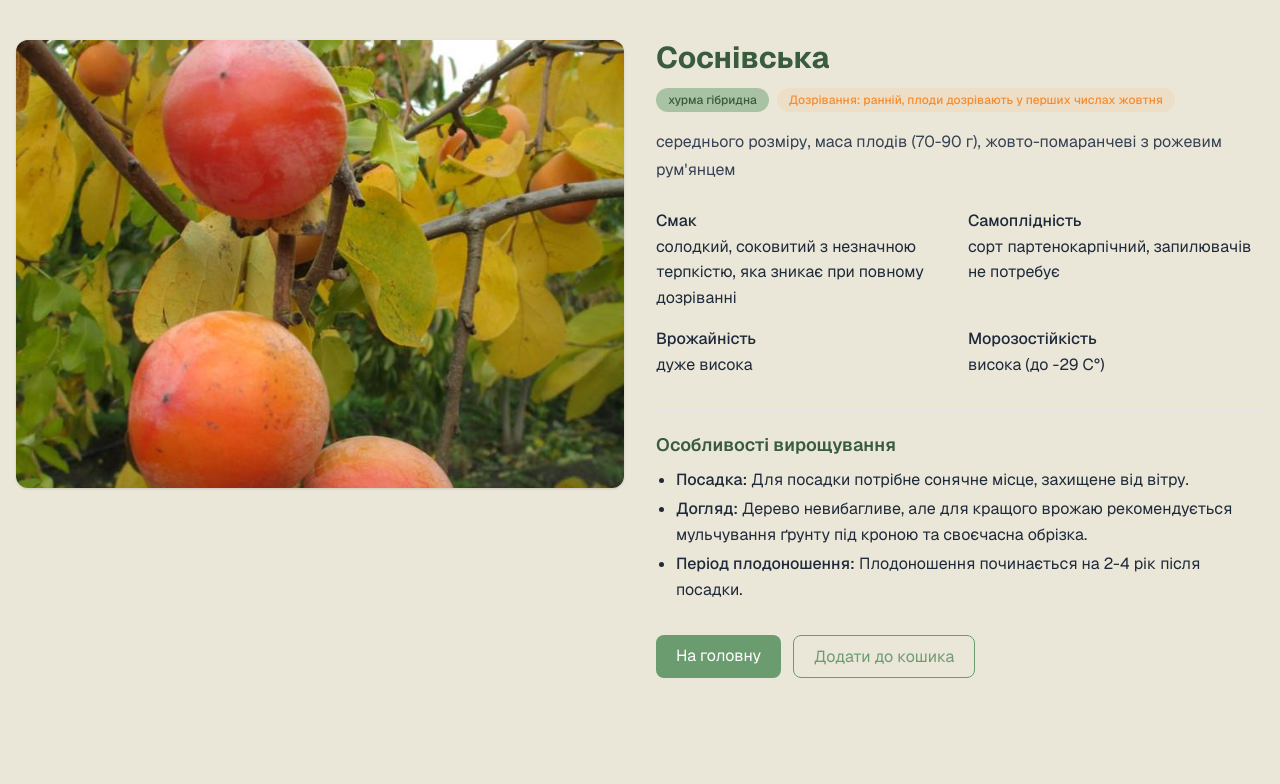
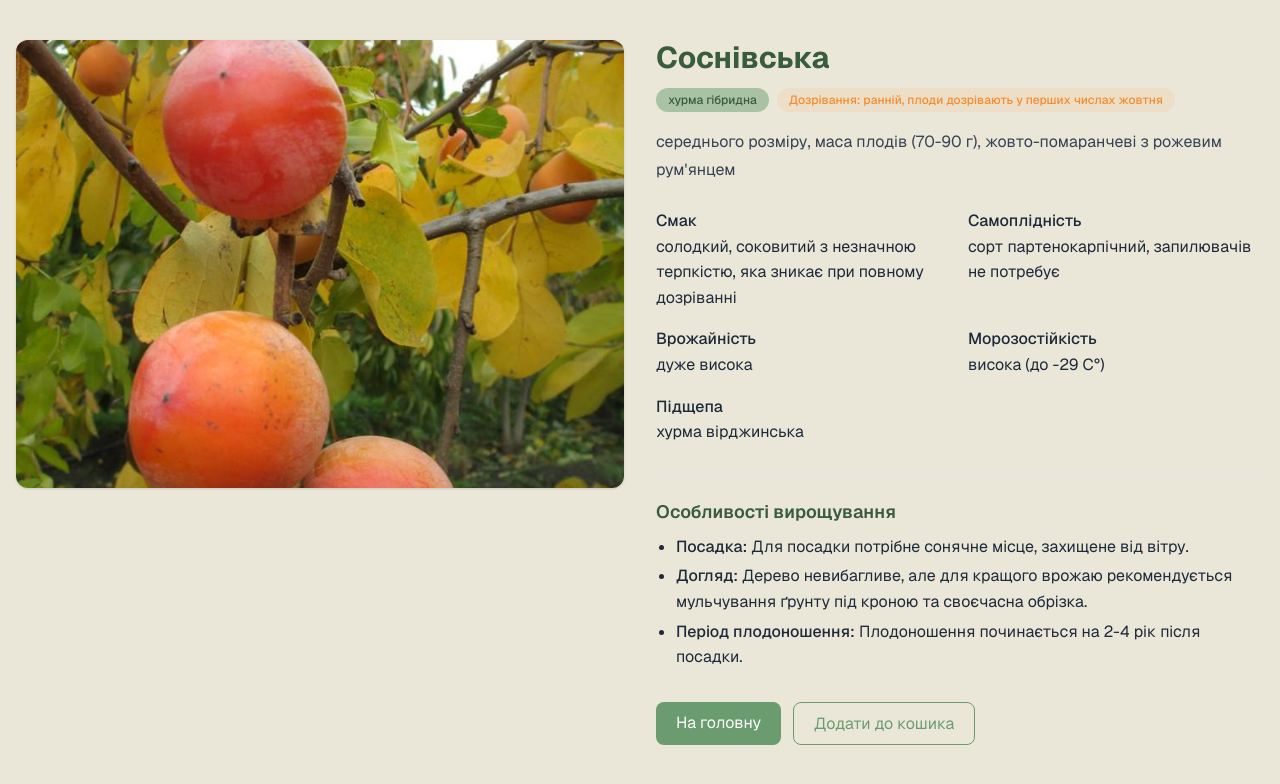
Before and after one commit to AndriiShopiak/grow-miracle, a Next.js app: page /products/1 in a window 1280 px wide. Shown: the top 784 px of the page. Built offline with nearby package versions, Linux system fonts and the light colour scheme.

Commit message:
feat: add new categoty for product

```diff
--- a/src/components/products/DetailRight.tsx
+++ b/src/components/products/DetailRight.tsx
@@ -38,6 +38,10 @@ export default function DetailRight({ item }: { item: Cultivar }) {
           <dt className="font-medium">Морозостійкість</dt>
           <dd>{item.frostResistance}</dd>
         </div>
+        <div>
+          <dt className="font-medium">Підщепа</dt>
+          <dd>{item.rootstock}</dd>
+        </div>
       </dl>
 
       <div className="mt-8 border-t border-gray-200 pt-5">
--- a/src/data/products.ts
+++ b/src/data/products.ts
@@ -18,6 +18,7 @@ export type Cultivar = {
   selfFertility: string; // Самоплідність
   yield: string; // Врожайність
   frostResistance: string; // Морозостійкість
+  rootstock: string; // Підщепа
   cultivation: {
     planting: string; // Посадка
     care: string; // Догляд
@@ -91,6 +92,7 @@ export const cultivars: Cultivar[] = [
       "сорт партенокарпічний, запилювачів не потребує",
     yield: "дуже висока",
     frostResistance: "висока (до -29 C°)",
+    rootstock: "хурма вірджинська",
     cultivation: {
       planting:
         "Для посадки потрібне сонячне місце, захищене від вітру.",
@@ -114,6 +116,7 @@ export const cultivars: Cultivar[] = [
     yield: "—",
     frostResistance:
       "висока, до -28°C, у перші роки бажано зимове укриття",
+    rootstock: "хурма вірджинська",
     cultivation: {
       planting: "—",
       care: "—",
@@ -138,6 +141,7 @@ export const cultivars: Cultivar[] = [
     yield: "— (конкретні дані відсутні)",
     frostResistance:
       "висока зимостійкість (заслуговує уваги завдяки стійкості)",
+    rootstock: "хурма вірджинська",
     cultivation: {
       planting: "—",
       care: "—",
@@ -158,6 +162,7 @@ export const cultivars: Cultivar[] = [
     yield: "дуже висока",
     frostResistance:
       "доросле дерево витримує морози до -27°C",
+    rootstock: "хурма вірджинська",
     cultivation: {
       planting: "Для посадки потрібне сонячне місце, захищене від вітру.",
       care:
@@ -179,6 +184,7 @@ export const cultivars: Cultivar[] = [
     yield: "висока, до ~50 кг з дерева",
     frostResistance:
       "висока, витримує морози до -26°C",
+    rootstock: "хурма вірджинська",
     cultivation: {
       planting: "сонячне, захищене від вітру місце",
       care:
@@ -202,6 +208,7 @@ export const cultivars: Cultivar[] = [
       "сорт партенокарпічний, запилювачів не потребує",
     yield: "дуже висока",
     frostResistance: "висока (до -26°C)",
+    rootstock: "хурма вірджинська",
     cultivation: {
       planting: "Для посадки потрібне сонячне місце, захищене від вітру.",
       care:
```
